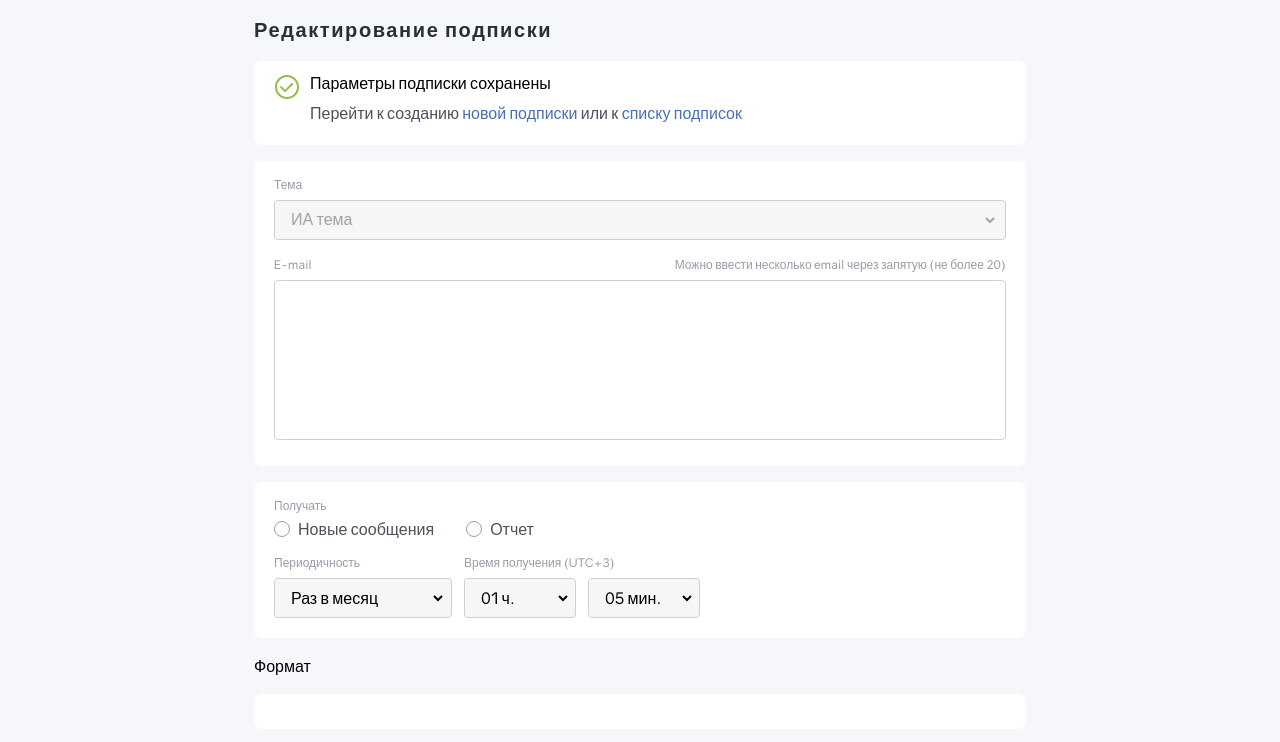
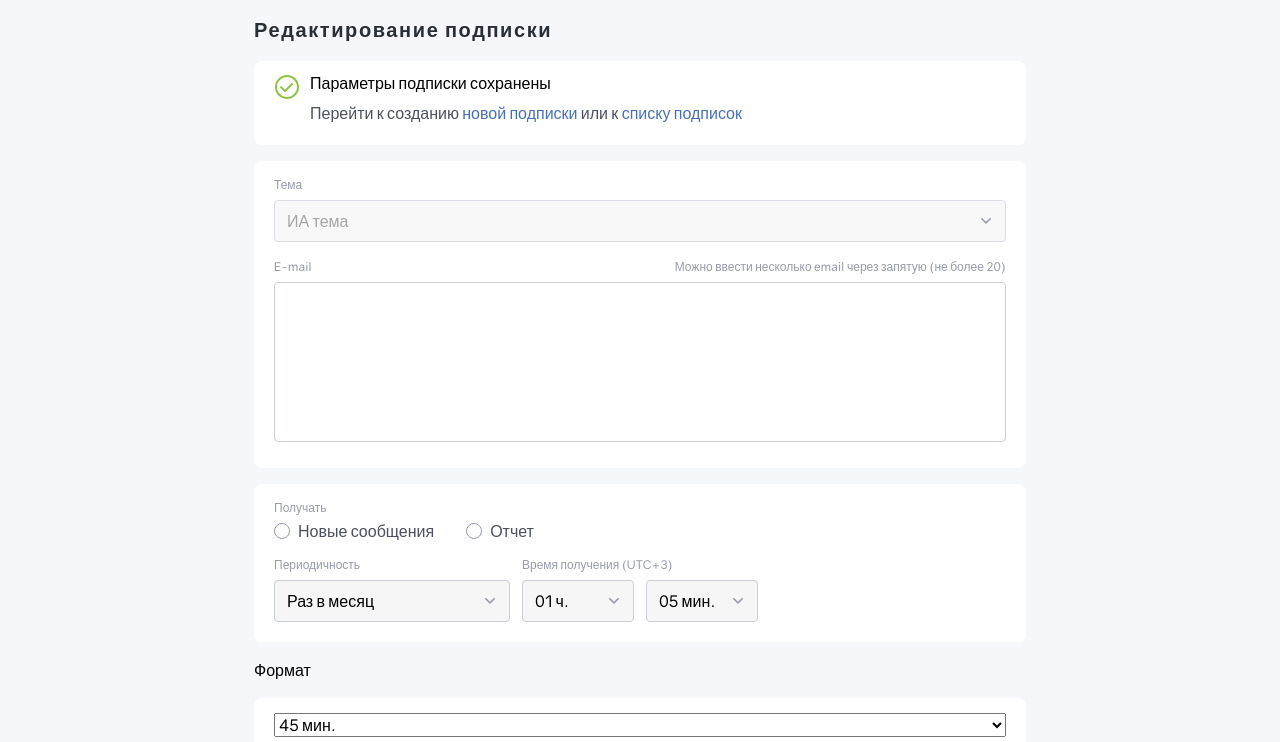
Before and after one commit to MatkovskyA/brand-analytics-test, a plain HTML site: page index.html in a window 1280 px wide. Shown: the part 55-797 px from the top of the page. Drawn offline with Linux system fonts and the light colour scheme.

Commit message:
Added html and css for radio and select elements in form

```diff
--- a/index.html
+++ b/index.html
@@ -163,8 +163,12 @@
 
         <!-- Блок 3 -->
           <p>Формат</p>
-          <div class="form-items">
-
+          <div class="form-items formic">
+            <select class="sel" name="" id="">
+              <option value="45">45 мин.</option>
+              <option value="50">50 мин.</option>
+              <option value="55">55 мин.</option>
+            </select>
           </div>
         <!-- Блок 4 -->
           <p>Фильтр</p>
--- a/scss/styles/_form.scss
+++ b/scss/styles/_form.scss
@@ -22,20 +22,11 @@
   gap: 16px;
 }
 
-.select-wrapper {
+.form-item__select {
   background-color: #f6f6f7;
   border: 1px solid #cbcfd8;
   border-radius: 4px;
-}
-
-.form-item__select {
-  background-color: #f6f6f7;
-  width: 99%;
-  border: none;
-  border-radius: 4px;
-}
-
-.form-item__select {
+  width: 100%;
   padding: 8px 12px;
 }
 
@@ -147,21 +138,42 @@ input[type='radio']:checked::after {
 
 .clarifications-wrapper__date {
   max-width: 236px;
-
-  .form-item__select {
-    width: 97%;
-  }
+  width: 100%;
 }
 
 .select-wrapper__time {
   width: 112px;
-
-  .form-item__select {
-    width: 96%;
-  }
 }
 
 .select-items {
   display: flex;
   gap: 12px;
 }
+
+.select-wrapper {
+  position: relative;
+}
+
+.form-item__select {
+	/* for Firefox */
+	-moz-appearance: none;
+	/* for Chrome */
+	-webkit-appearance: none;
+}
+.form-item__select::-ms-expand {
+	/* IE */
+	display: none;
+}
+
+.select-wrapper::after {
+	content: "";
+	position: absolute;
+  top: 50%;
+  transform: translateY(-50%);
+	right: 12px;
+	width: 16px;
+	height: 10px;
+	background: url(../../resources/icons/arrow-select-gray1.svg);
+	background-repeat: no-repeat;
+  background-position: center center;
+}
```
Also changed, not shown: css/main.css, resources/icons/arrow-select-gray1.svg (added), 1 other file.
